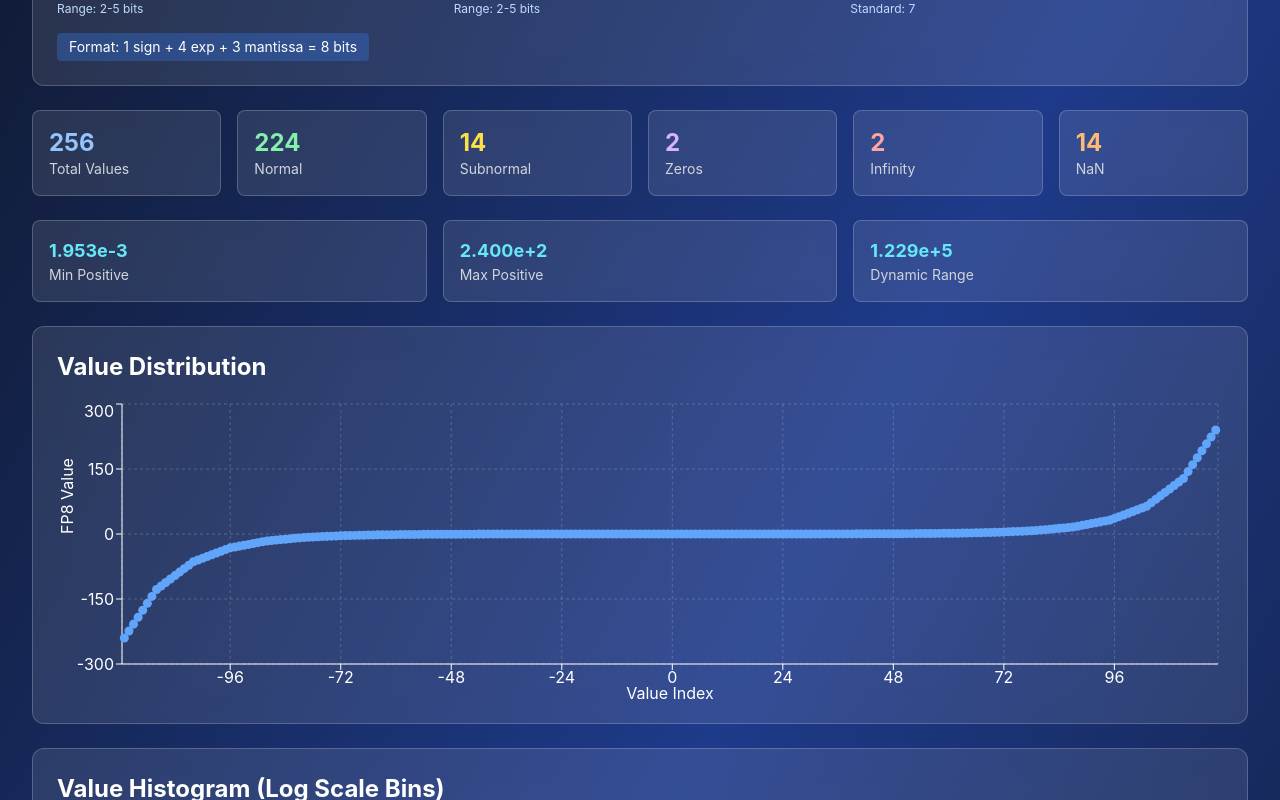
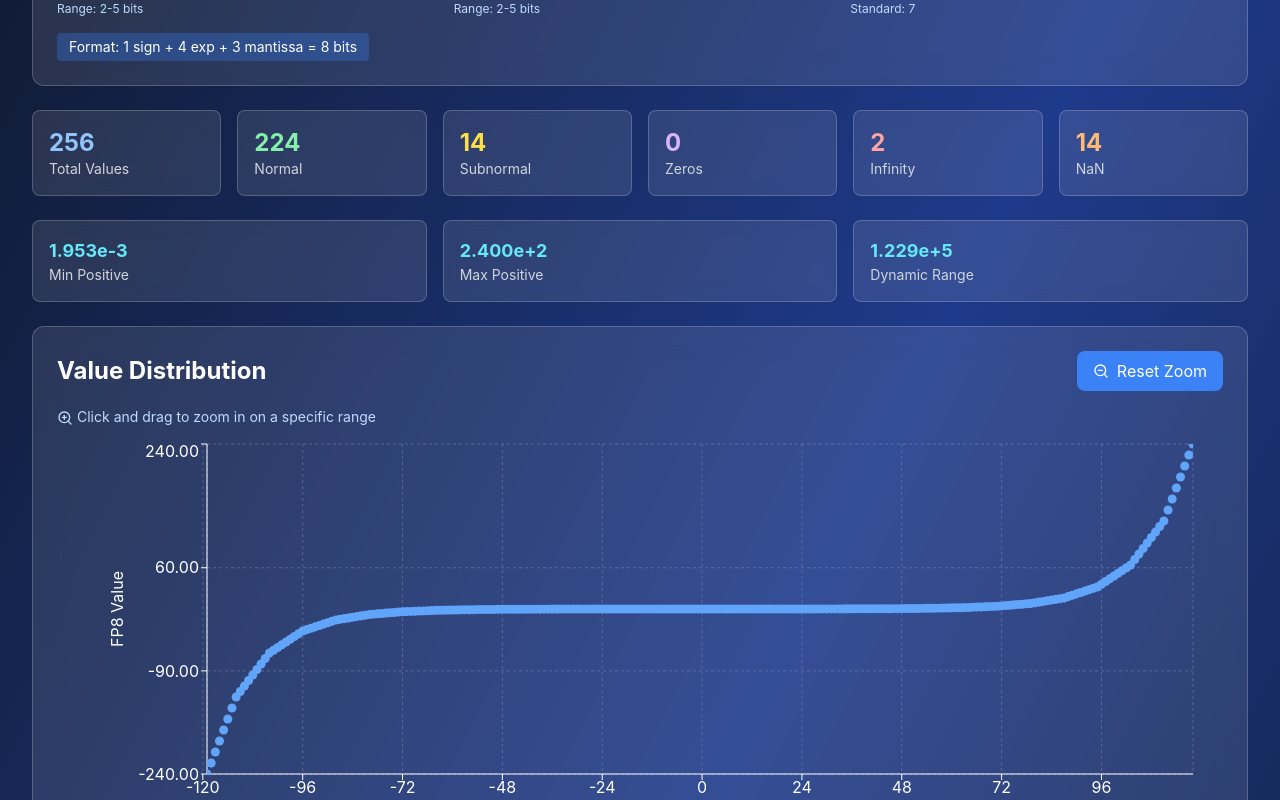
Before and after one commit to yuko29/fp8-analyzer, a React (Create React App) app: page / in a window 1280 px wide. Shown: the part 340-1140 px from the top of the page. Built offline with nearby package versions, Linux system fonts and the light colour scheme.

Commit message:
Add zoom-in mode and optimize memory usage

```diff
--- a/src/App.js
+++ b/src/App.js
@@ -1,43 +1,31 @@
 import React, { useState, useMemo } from 'react';
-import { LineChart, Line, ScatterChart, Scatter, XAxis, YAxis, CartesianGrid, Tooltip, Legend, ResponsiveContainer } from 'recharts';
-import { Settings, Info } from 'lucide-react';
+import { LineChart, Line, ScatterChart, Scatter, XAxis, YAxis, CartesianGrid, Tooltip, ResponsiveContainer, ReferenceArea } from 'recharts';
+import { Settings, ZoomIn, ZoomOut } from 'lucide-react';
 
 const FP8Analyzer = () => {
   const [exponentBits, setExponentBits] = useState(4);
   const [mantissaBits, setMantissaBits] = useState(3);
   const [exponentBias, setExponentBias] = useState(7);
-  const [floatFormat, setFloatFormat] = useState('IEEE'); // IEEE, FN, FNUZ
-  const [showInfo, setShowInfo] = useState(false);
+  const [floatFormat, setFloatFormat] = useState('IEEE');
 
-  const fp8Values = useMemo(() => {
-    const values = [];
-    const totalBits = 8;
-    const signBit = 1;
+  // Zoom state
+  const [zoomState, setZoomState] = useState({ left: 'dataMin', right: 'dataMax', top: 'dataMax', bottom: 'dataMin' });
+  const [refAreaLeft, setRefAreaLeft] = useState('');
+  const [refAreaRight, setRefAreaRight] = useState('');
+  const [isSelecting, setIsSelecting] = useState(false);
 
-    // Validate configuration
-    if (exponentBits + mantissaBits + signBit !== totalBits) {
-      return { values: [], stats: null, error: 'Bits must sum to 8 (1 sign + exp + mantissa)' };
-    }
-
+  // Calculate FP8 value from bit representation
+  const calculateFP8Value = (sign, exp, mantissa) => {
     const maxExponent = (1 << exponentBits) - 1;
     const maxMantissa = (1 << mantissaBits) - 1;
+    let value, type = 'normal';
 
-    // Generate all possible values
-    for (let sign = 0; sign <= 1; sign++) {
-      for (let exp = 0; exp <= maxExponent; exp++) {
-        for (let mantissa = 0; mantissa <= maxMantissa; mantissa++) {
-          let value;
-          let type = 'normal';
-
-          // Apply format-specific rules
     if (floatFormat === 'IEEE') {
-            // IEEE 754 standard
       if (exp === 0) {
         if (mantissa === 0) {
           value = sign === 0 ? 0 : -0;
           type = 'zero';
         } else {
-                // Subnormal numbers
           value = Math.pow(-1, sign) * Math.pow(2, 1 - exponentBias) * (mantissa / Math.pow(2, mantissaBits));
           type = 'subnormal';
         }
@@ -50,23 +38,18 @@ const FP8Analyzer = () => {
           type = 'nan';
         }
       } else {
-              // Normal numbers
         const actualExponent = exp - exponentBias;
         const mantissaValue = 1 + mantissa / Math.pow(2, mantissaBits);
         value = Math.pow(-1, sign) * Math.pow(2, actualExponent) * mantissaValue;
-              type = 'normal';
       }
     } else if (floatFormat === 'FN') {
-            // Float with NaN (no infinities, no subnormals)
       if (exp === 0 && mantissa === 0) {
         value = sign === 0 ? 0 : -0;
         type = 'zero';
       } else if (exp === maxExponent) {
-              // All max exponent values are NaN
         value = NaN;
         type = 'nan';
       } else {
-              // All other values are normal (including exp=0 with mantissa!=0)
         const actualExponent = exp - exponentBias;
         const mantissaValue = (exp === 0) ?
           (mantissa / Math.pow(2, mantissaBits)) :
@@ -75,118 +58,180 @@ const FP8Analyzer = () => {
         type = exp === 0 ? 'subnormal' : 'normal';
       }
     } else if (floatFormat === 'FNUZ') {
-            // Float with NaN, Unsigned Zero (no infinities, negative zero is NaN, has subnormals)
       if (sign === 1 && exp === 0 && mantissa === 0) {
-              // Negative zero representation is reserved for NaN
         value = NaN;
         type = 'nan';
       } else if (exp === 0 && mantissa === 0) {
-              // Positive zero only
         value = 0;
         type = 'zero';
       } else if (exp === 0) {
-              // Subnormal numbers (for both positive and negative)
         value = Math.pow(-1, sign) * Math.pow(2, 1 - exponentBias) * (mantissa / Math.pow(2, mantissaBits));
         type = 'subnormal';
       } else {
-              // Normal numbers (including max exponent - represents maximum values, not infinity)
         const actualExponent = exp - exponentBias;
         const mantissaValue = 1 + mantissa / Math.pow(2, mantissaBits);
         value = Math.pow(-1, sign) * Math.pow(2, actualExponent) * mantissaValue;
-              type = 'normal';
       }
     }
 
-          const binary = `${sign}${exp.toString(2).padStart(exponentBits, '0')}${mantissa.toString(2).padStart(mantissaBits, '0')}`;
+    return { value, type };
+  };
 
-          values.push({
-            binary,
-            sign,
-            exponent: exp,
-            mantissa,
-            value,
-            type,
-            absValue: Math.abs(value)
-          });
+  // Calculate statistics only
+  const stats = useMemo(() => {
+    const totalBits = 8;
+    const signBit = 1;
+
+    if (exponentBits + mantissaBits + signBit !== totalBits) {
+      return null;
+    }
+
+    const maxExponent = (1 << exponentBits) - 1;
+    const maxMantissa = (1 << mantissaBits) - 1;
+
+    let counts = { total: 0, zeros: 0, subnormal: 0, normal: 0, infinity: 0, nan: 0 };
+    let minPositive = Infinity;
+    let maxPositive = -Infinity;
+
+    for (let sign = 0; sign <= 1; sign++) {
+      for (let exp = 0; exp <= maxExponent; exp++) {
+        for (let mantissa = 0; mantissa <= maxMantissa; mantissa++) {
+          const { value, type } = calculateFP8Value(sign, exp, mantissa);
+          counts.total++;
+          counts[type]++;
+
+          if (isFinite(value) && value !== 0) {
+            const absVal = Math.abs(value);
+            if (absVal < minPositive) minPositive = absVal;
+            if (absVal > maxPositive) maxPositive = absVal;
+          }
         }
       }
     }
 
-    // Calculate statistics
-    const finiteValues = values.filter(v => isFinite(v.value) && v.value !== 0).map(v => Math.abs(v.value));
-    const stats = {
-      total: values.length,
-      zeros: values.filter(v => v.type === 'zero').length,
-      subnormal: values.filter(v => v.type === 'subnormal').length,
-      normal: values.filter(v => v.type === 'normal').length,
-      infinity: values.filter(v => v.type === 'infinity').length,
-      nan: values.filter(v => v.type === 'nan').length,
-      minPositive: finiteValues.length > 0 ? Math.min(...finiteValues) : 0,
-      maxPositive: finiteValues.length > 0 ? Math.max(...finiteValues) : 0,
-      dynamicRange: finiteValues.length > 0 ? Math.max(...finiteValues) / Math.min(...finiteValues) : 0
+    return {
+      ...counts,
+      minPositive: minPositive === Infinity ? 0 : minPositive,
+      maxPositive: maxPositive === -Infinity ? 0 : maxPositive,
+      dynamicRange: (minPositive !== Infinity && maxPositive !== -Infinity) ? maxPositive / minPositive : 0
     };
-
-    return { values, stats, error: null };
   }, [exponentBits, mantissaBits, exponentBias, floatFormat]);
 
+  // Generate distribution data on demand (lighter memory footprint)
   const distributionData = useMemo(() => {
-    if (fp8Values.error || !fp8Values.values.length) return [];
+    if (!stats) return [];
 
-    const finiteValues = fp8Values.values.filter(v => isFinite(v.value) && v.value !== 0);
-    const sorted = [...finiteValues].sort((a, b) => a.value - b.value);
+    const maxExponent = (1 << exponentBits) - 1;
+    const maxMantissa = (1 << mantissaBits) - 1;
+    const finiteValues = [];
 
-    // Center the indices around the midpoint as integers
-    const totalCount = sorted.length;
-    const midIndex = Math.floor(totalCount / 2);
+    for (let sign = 0; sign <= 1; sign++) {
+      for (let exp = 0; exp <= maxExponent; exp++) {
+        for (let mantissa = 0; mantissa <= maxMantissa; mantissa++) {
+          const { value, type } = calculateFP8Value(sign, exp, mantissa);
 
-    return sorted.map((v, idx) => ({
+          if (isFinite(value) && value !== 0) {
+            const binary = `${sign}${exp.toString(2).padStart(exponentBits, '0')}${mantissa.toString(2).padStart(mantissaBits, '0')}`;
+            finiteValues.push({ value, type, binary });
+          }
+        }
+      }
+    }
+
+    finiteValues.sort((a, b) => a.value - b.value);
+    const midIndex = Math.floor(finiteValues.length / 2);
+
+    return finiteValues.map((v, idx) => ({
       index: idx - midIndex,
       value: v.value,
-      absValue: Math.abs(v.value),
-      logValue: Math.log10(Math.abs(v.value)),
       type: v.type,
       binary: v.binary
     }));
-  }, [fp8Values]);
+  }, [exponentBits, mantissaBits, exponentBias, floatFormat, stats]);
 
+  // Generate histogram data (optimized binning)
   const histogramData = useMemo(() => {
-    if (fp8Values.error || !fp8Values.values.length) return [];
+    if (!stats || stats.minPositive === 0) return [];
 
-    const finiteValues = fp8Values.values.filter(v => isFinite(v.value) && v.value !== 0);
     const bins = 30;
-    const minLog = Math.log10(fp8Values.stats.minPositive);
-    const maxLog = Math.log10(fp8Values.stats.maxPositive);
+    const minLog = Math.log10(stats.minPositive);
+    const maxLog = Math.log10(stats.maxPositive);
     const binSize = (maxLog - minLog) / bins;
-
     const histogram = new Array(bins).fill(0);
 
-    finiteValues.forEach(v => {
-      const logVal = Math.log10(Math.abs(v.value));
+    const maxExponent = (1 << exponentBits) - 1;
+    const maxMantissa = (1 << mantissaBits) - 1;
+
+    for (let sign = 0; sign <= 1; sign++) {
+      for (let exp = 0; exp <= maxExponent; exp++) {
+        for (let mantissa = 0; mantissa <= maxMantissa; mantissa++) {
+          const { value } = calculateFP8Value(sign, exp, mantissa);
+
+          if (isFinite(value) && value !== 0) {
+            const logVal = Math.log10(Math.abs(value));
             const binIdx = Math.min(Math.floor((logVal - minLog) / binSize), bins - 1);
             if (binIdx >= 0) histogram[binIdx]++;
-    });
+          }
+        }
+      }
+    }
 
     return histogram.map((count, idx) => ({
       bin: minLog + (idx + 0.5) * binSize,
-      binLabel: `10^${(minLog + (idx + 0.5) * binSize).toFixed(1)}`,
       count
     }));
-  }, [fp8Values]);
+  }, [exponentBits, mantissaBits, exponentBias, floatFormat, stats]);
 
-  const defaultContentStyle = {
-    margin: 0,
-    padding: '10px',
-    backgroundColor: '#fff',
-    border: '1px solid #ccc',
-    whiteSpace: 'nowrap',
+  const zoomOut = () => {
+    setZoomState({ left: 'dataMin', right: 'dataMax', top: 'dataMax', bottom: 'dataMin' });
   };
 
-  const CustomTooltip = ({ active, payload, label}) => {
+  const handleMouseDown = (e) => {
+    if (e && e.activeLabel !== undefined) {
+      setRefAreaLeft(e.activeLabel);
+      setIsSelecting(true);
+    }
+  };
+
+  const handleMouseMove = (e) => {
+    if (isSelecting && e && e.activeLabel !== undefined) {
+      setRefAreaRight(e.activeLabel);
+    }
+  };
+
+  const handleMouseUp = () => {
+    if (refAreaLeft && refAreaRight && refAreaLeft !== refAreaRight) {
+      let left = refAreaLeft;
+      let right = refAreaRight;
+
+      if (left > right) [left, right] = [right, left];
+
+      const selectedData = distributionData.filter(d => d.index >= left && d.index <= right);
+      if (selectedData.length > 0) {
+        const yValues = selectedData.map(d => d.value);
+        const bottom = Math.min(...yValues);
+        const top = Math.max(...yValues);
+
+        setZoomState({
+          left,
+          right,
+          bottom: bottom - (top - bottom) * 0.1,
+          top: top + (top - bottom) * 0.1
+        });
+      }
+    }
+
+    setRefAreaLeft('');
+    setRefAreaRight('');
+    setIsSelecting(false);
+  };
+
+  const CustomTooltip = ({ active, payload }) => {
     if (active && payload && payload.length) {
       const item = payload[0].payload;
       return (
-      <div style={{defaultContentStyle}}>
-          <p>FP8 values: {item.value}</p>
+        <div style={{ margin: 0, padding: '10px', backgroundColor: '#1e293b', border: '1px solid #475569', whiteSpace: 'nowrap' }}>
+          <p>FP8 value: {item.value}</p>
           <p>Binary: {item.binary}</p>
           <p>Index: {item.index}</p>
         </div>
@@ -194,6 +239,16 @@ const FP8Analyzer = () => {
     }
     return null;
   };
+
+  if (!stats) {
+    return (
+      <div className="min-h-screen bg-gradient-to-br from-slate-900 via-blue-900 to-slate-900 text-white p-8 flex items-center justify-center">
+        <div className="bg-red-500/20 border border-red-500/50 rounded-xl p-6 text-center">
+          <p className="text-xl">Bits must sum to 8 (1 sign + exp + mantissa)</p>
+        </div>
+      </div>
+    );
+  }
 
   return (
     <div className="min-h-screen bg-gradient-to-br from-slate-900 via-blue-900 to-slate-900 text-white p-8">
@@ -208,7 +263,6 @@ const FP8Analyzer = () => {
 
         {/* Controls */}
         <div className="bg-white/10 backdrop-blur-lg rounded-xl p-6 mb-6 border border-white/20">
-          {/* Format Selection */}
           <div className="mb-6">
             <label className="block text-sm font-medium mb-3">Floating-Point Format</label>
             <div className="grid grid-cols-1 md:grid-cols-3 gap-3">
@@ -261,7 +315,7 @@ const FP8Analyzer = () => {
                 onChange={(e) => {
                   const newExp = parseInt(e.target.value);
                   setExponentBits(newExp);
-                  setMantissaBits(7 - newExp); // 8 - 1 (sign bit) - exponentBits
+                  setMantissaBits(7 - newExp);
                 }}
                 className="w-full"
               />
@@ -280,7 +334,7 @@ const FP8Analyzer = () => {
                 onChange={(e) => {
                   const newMant = parseInt(e.target.value);
                   setMantissaBits(newMant);
-                  setExponentBits(7 - newMant); // 8 - 1 (sign bit) - mantissaBits
+                  setExponentBits(7 - newMant);
                 }}
                 className="w-full"
               />
@@ -309,98 +363,118 @@ const FP8Analyzer = () => {
             <div className="px-3 py-1 bg-blue-500/30 rounded">
               Format: 1 sign + {exponentBits} exp + {mantissaBits} mantissa = {1 + exponentBits + mantissaBits} bits
             </div>
-            {1 + exponentBits + mantissaBits !== 8 && (
-              <div className="px-3 py-1 bg-red-500/30 rounded">
-                ⚠ Must equal 8 bits total
-              </div>
-            )}
           </div>
         </div>
 
-        {fp8Values.error ? (
-          <div className="bg-red-500/20 border border-red-500/50 rounded-xl p-6 text-center">
-            <p className="text-xl">{fp8Values.error}</p>
-          </div>
-        ) : (
-          <>
         {/* Statistics */}
         <div className="grid grid-cols-2 md:grid-cols-4 lg:grid-cols-6 gap-4 mb-6">
           <div className="bg-white/10 backdrop-blur rounded-lg p-4 border border-white/20">
-                <div className="text-2xl font-bold text-blue-300">{fp8Values.stats.total}</div>
+            <div className="text-2xl font-bold text-blue-300">{stats.total}</div>
             <div className="text-sm text-gray-300">Total Values</div>
           </div>
           <div className="bg-white/10 backdrop-blur rounded-lg p-4 border border-white/20">
-                <div className="text-2xl font-bold text-green-300">{fp8Values.stats.normal}</div>
+            <div className="text-2xl font-bold text-green-300">{stats.normal}</div>
             <div className="text-sm text-gray-300">Normal</div>
           </div>
           <div className="bg-white/10 backdrop-blur rounded-lg p-4 border border-white/20">
-                <div className="text-2xl font-bold text-yellow-300">{fp8Values.stats.subnormal}</div>
+            <div className="text-2xl font-bold text-yellow-300">{stats.subnormal}</div>
             <div className="text-sm text-gray-300">Subnormal</div>
           </div>
           <div className="bg-white/10 backdrop-blur rounded-lg p-4 border border-white/20">
-                <div className="text-2xl font-bold text-purple-300">{fp8Values.stats.zeros}</div>
+            <div className="text-2xl font-bold text-purple-300">{stats.zeros}</div>
             <div className="text-sm text-gray-300">Zeros</div>
           </div>
           <div className="bg-white/10 backdrop-blur rounded-lg p-4 border border-white/20">
-                <div className="text-2xl font-bold text-red-300">{fp8Values.stats.infinity}</div>
+            <div className="text-2xl font-bold text-red-300">{stats.infinity}</div>
             <div className="text-sm text-gray-300">Infinity</div>
           </div>
           <div className="bg-white/10 backdrop-blur rounded-lg p-4 border border-white/20">
-                <div className="text-2xl font-bold text-orange-300">{fp8Values.stats.nan}</div>
+            <div className="text-2xl font-bold text-orange-300">{stats.nan}</div>
             <div className="text-sm text-gray-300">NaN</div>
           </div>
         </div>
 
         <div className="grid grid-cols-1 md:grid-cols-3 gap-4 mb-6">
           <div className="bg-white/10 backdrop-blur rounded-lg p-4 border border-white/20">
-                <div className="text-lg font-bold text-cyan-300">{fp8Values.stats.minPositive.toExponential(3)}</div>
+            <div className="text-lg font-bold text-cyan-300">{stats.minPositive.toExponential(3)}</div>
             <div className="text-sm text-gray-300">Min Positive</div>
           </div>
           <div className="bg-white/10 backdrop-blur rounded-lg p-4 border border-white/20">
-                <div className="text-lg font-bold text-cyan-300">{fp8Values.stats.maxPositive.toExponential(3)}</div>
+            <div className="text-lg font-bold text-cyan-300">{stats.maxPositive.toExponential(3)}</div>
             <div className="text-sm text-gray-300">Max Positive</div>
           </div>
           <div className="bg-white/10 backdrop-blur rounded-lg p-4 border border-white/20">
-                <div className="text-lg font-bold text-cyan-300">{fp8Values.stats.dynamicRange.toExponential(3)}</div>
+            <div className="text-lg font-bold text-cyan-300">{stats.dynamicRange.toExponential(3)}</div>
             <div className="text-sm text-gray-300">Dynamic Range</div>
           </div>
         </div>
 
-            {/* Value Distribution */}
+        {/* Value Distribution with Zoom */}
         <div className="bg-white/10 backdrop-blur-lg rounded-xl p-6 mb-6 border border-white/20">
-              <h2 className="text-2xl font-bold mb-4">Value Distribution</h2>
-              <ResponsiveContainer width="100%" height={300}>
-                <ScatterChart>
+          <div className="flex justify-between items-center mb-4">
+            <h2 className="text-2xl font-bold">Value Distribution</h2>
+            <button
+              onClick={zoomOut}
+              className="flex items-center gap-2 px-4 py-2 bg-blue-500 hover:bg-blue-600 rounded-lg transition-colors"
+            >
+              <ZoomOut className="w-4 h-4" />
+              Reset Zoom
+            </button>
+          </div>
+          <p className="text-sm text-blue-200 mb-3">
+            <ZoomIn className="w-4 h-4 inline mr-1" />
+            Click and drag to zoom in on a specific range
+          </p>
+          <ResponsiveContainer width="100%" height={400}>
+            <ScatterChart
+              onMouseDown={handleMouseDown}
+              onMouseMove={handleMouseMove}
+              onMouseUp={handleMouseUp}
+              margin={{ top: 5, right: 30, left: 80, bottom: 35 }}
+            >
               <CartesianGrid strokeDasharray="3 3" stroke="#ffffff30" />
               <XAxis
                 dataKey="index"
                 stroke="#fff"
-                    label={{ value: 'Value Index', position: 'insideBottom', offset: -5, fill: '#fff' }}
+                label={{ value: 'Value Index', position: 'insideBottom', offset: -20, fill: '#fff' }}
+                domain={[zoomState.left, zoomState.right]}
+                type="number"
+                allowDecimals={false}
+                allowDataOverflow
                 ticks={(() => {
                   if (distributionData.length === 0) return [];
-                      const min = Math.min(...distributionData.map(d => d.index));
-                      const max = Math.max(...distributionData.map(d => d.index));
-                      const range = max - min;
+                  const left = zoomState.left === 'dataMin' ? Math.min(...distributionData.map(d => d.index)) : zoomState.left;
+                  const right = zoomState.right === 'dataMax' ? Math.max(...distributionData.map(d => d.index)) : zoomState.right;
+                  const range = right - left;
                   const step = Math.max(1, Math.ceil(range / 10));
                   const ticks = [];
-                      for (let i = Math.floor(min / step) * step; i <= max; i += step) {
+                  for (let i = Math.floor(left / step) * step; i <= right; i += step) {
                     ticks.push(i);
                   }
-                      if (!ticks.includes(0)) ticks.push(0);
+                  if (!ticks.includes(0) && 0 >= left && 0 <= right) ticks.push(0);
                   return ticks.sort((a, b) => a - b);
                 })()}
               />
               <YAxis
                 stroke="#fff"
-                    label={{ value: 'FP8 Value', angle: -90, position: 'insideLeft', fill: '#fff' }}
+                label={{
+                  value: 'FP8 Value',
+                  angle: -90,
+                  position: 'insideLeft',
+                  fill: '#fff',
+                  offset: -20,
+                  style: { textAnchor: 'middle' }
+                }}
+                domain={[zoomState.bottom, zoomState.top]}
+                allowDataOverflow
+                width={70}
+                tickFormatter={(value) => {
+                  if (Math.abs(value) < 0.01 || Math.abs(value) > 1000) {
+                    return value.toExponential(1);
+                  }
+                  return value.toFixed(2);
+                }}
               />
-                  {/* <Tooltip
-                    contentStyle={{ backgroundColor: '#cce0ff', border: '1px solid #475569' }}
-                    formatter={(value, name) => {
-                      if (name === 'value') return [typeof value === 'number' ? value.toFixed(3) : value, 'Value'];
-                      return [value, name];
-                    }}
-                  /> */}
               <Tooltip content={<CustomTooltip />} />
               <Scatter
                 name="FP8 Values"
@@ -408,6 +482,15 @@ const FP8Analyzer = () => {
                 fill="#60a5fa"
                 dataKey="value"
               />
+              {refAreaLeft && refAreaRight && (
+                <ReferenceArea
+                  x1={refAreaLeft}
+                  x2={refAreaRight}
+                  strokeOpacity={0.3}
+                  fill="#8884d8"
+                  fillOpacity={0.3}
+                />
+              )}
             </ScatterChart>
           </ResponsiveContainer>
         </div>
@@ -469,8 +552,6 @@ const FP8Analyzer = () => {
             </table>
           </div>
         </div>
-          </>
-        )}
       </div>
     </div>
   );
```
Lines whose indentation alone changed are shown as unchanged.
